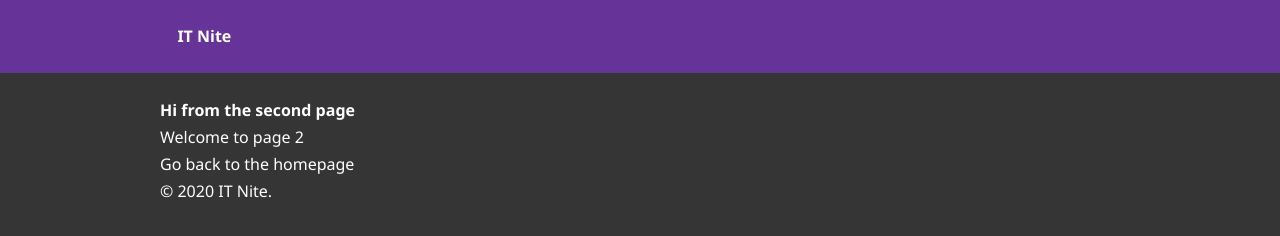
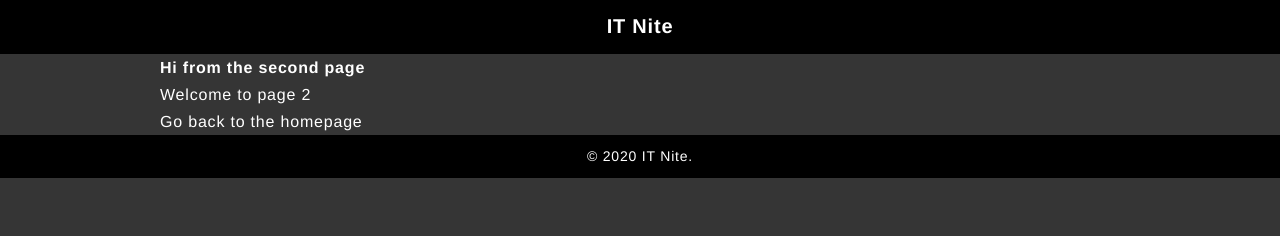
Before and after one commit to toshifumiimanishi/IT-Nite, a Gatsby site: page /page-2 in a window 1280 px wide. Built offline with nearby package versions, Linux system fonts and the light colour scheme; Gatsby itself is replaced by a stand-in of ours.

Commit message:
共通コンポーネントのデザイン調整

```diff
--- a/src/components/header.js
+++ b/src/components/header.js
@@ -5,18 +5,23 @@ import React from "react"
 const Header = ({ siteTitle }) => (
   <header
     style={{
-      background: `rebeccapurple`,
-      marginBottom: `1.45rem`,
+      padding: `10px 0`,
+      backgroundColor: `var(--header-background-color)`,
     }}
   >
     <div
       style={{
         margin: `0 auto`,
         maxWidth: 960,
-        padding: `1.45rem 1.0875rem`,
       }}
     >
-      <h1 style={{ margin: 0 }}>
+      <h1
+        style={{
+          margin: 0,
+          fontSize: 20,
+          textAlign: `center`,
+        }}
+      >
         <Link
           to="/"
           style={{
--- a/src/components/layout.js
+++ b/src/components/layout.js
@@ -1,7 +1,7 @@
 import React from "react"
 import PropTypes from "prop-types"
 import { useStaticQuery, graphql } from "gatsby"
-import { createGlobalStyle } from "styled-components"
+import styled, { createGlobalStyle } from "styled-components"
 
 import Header from "./header"
 
@@ -177,14 +177,34 @@ const ResetStyle = createGlobalStyle`
 `
 
 const BaseStyle = createGlobalStyle`
+  @font-face {
+    font-family: "icomoon";
+    src:  url("../../assets/fonts/icomoon.eot?yzl28n");
+    src:  url("../../assets/fonts/icomoon.eot?yzl28n#iefix") format("embedded-opentype"),
+      url("../../assets/fonts/icomoon.ttf?yzl28n") format("truetype"),
+      url("../../assets/fonts/icomoon.woff?yzl28n") format("woff"),
+      url("../../assets/fonts/icomoon.svg?yzl28n#icomoon") format("svg");
+    font-weight: normal;
+    font-style: normal;
+    font-display: block;
+  }
+
   :root {
     --color-white: #fff;
     --color-black: #000;
     --color-black-light: #353535;
+    --color-aqua: #90caf9;
+    --base-border-radius: 4px;
     --base-background-color: var(--color-black-light);
     --base-font-color: var(--color-white);
-    --base-font-family: "Hiragino Kaku Gothic ProN", "Segoe UI", "BIZ UDPGothic", Meiryo, sans-serif;
+    --base-font-family: "Helvetica Neue", Arial, "Hiragino Kaku Gothic ProN", "Hiragino Sans", "BIZ UDPGothic", Meiryo, sans-serif;
     --base-line-height: 1.6875;
+    --base-letter-spacing: 0.05em;
+    --base-duration: 0.2s;
+    --base-timing-function: ease;
+    --link-color: var(--color-aqua);
+    --header-background-color: var(--color-black);
+    --footer-background-color: var(--color-black);
   }
 
   body {
@@ -194,6 +214,7 @@ const BaseStyle = createGlobalStyle`
     line-height: var(--base-line-height);
     word-wrap: break-word;
     -webkit-text-size-adjust: 100%;
+    letter-spacing: var(--base-letter-spacing);
   }
 
   a {
@@ -207,6 +228,21 @@ const BaseStyle = createGlobalStyle`
       animation: unset !important;
     }
   }
+`
+
+const Main = styled.main`
+  margin: auto;
+  max-width: 960px;
+`
+
+const Footer = styled.footer`
+  padding: 10px 0;
+  background-color: var(--footer-background-color);
+`
+
+const Copyright = styled.p`
+  font-size: 14px;
+  text-align: center;
 `
 
 const Layout = ({ children }) => {
@@ -225,17 +261,12 @@ const Layout = ({ children }) => {
       <ResetStyle />
       <BaseStyle />
       <Header siteTitle={ data.site.siteMetadata.title } />
-      <div
-        style={{
-          margin: `0 auto`,
-          maxWidth: 960,
-        }}
-      >
-        <main>{ children }</main>
-        <footer>
-          <p><small>&copy; 2020 IT Nite.</small></p>
-        </footer>
-      </div>
+      <Main>{ children }</Main>
+      <Footer>
+        <Copyright>
+          <small>&copy; 2020 IT Nite.</small>
+        </Copyright>
+      </Footer>
     </>
   )
 }
```
